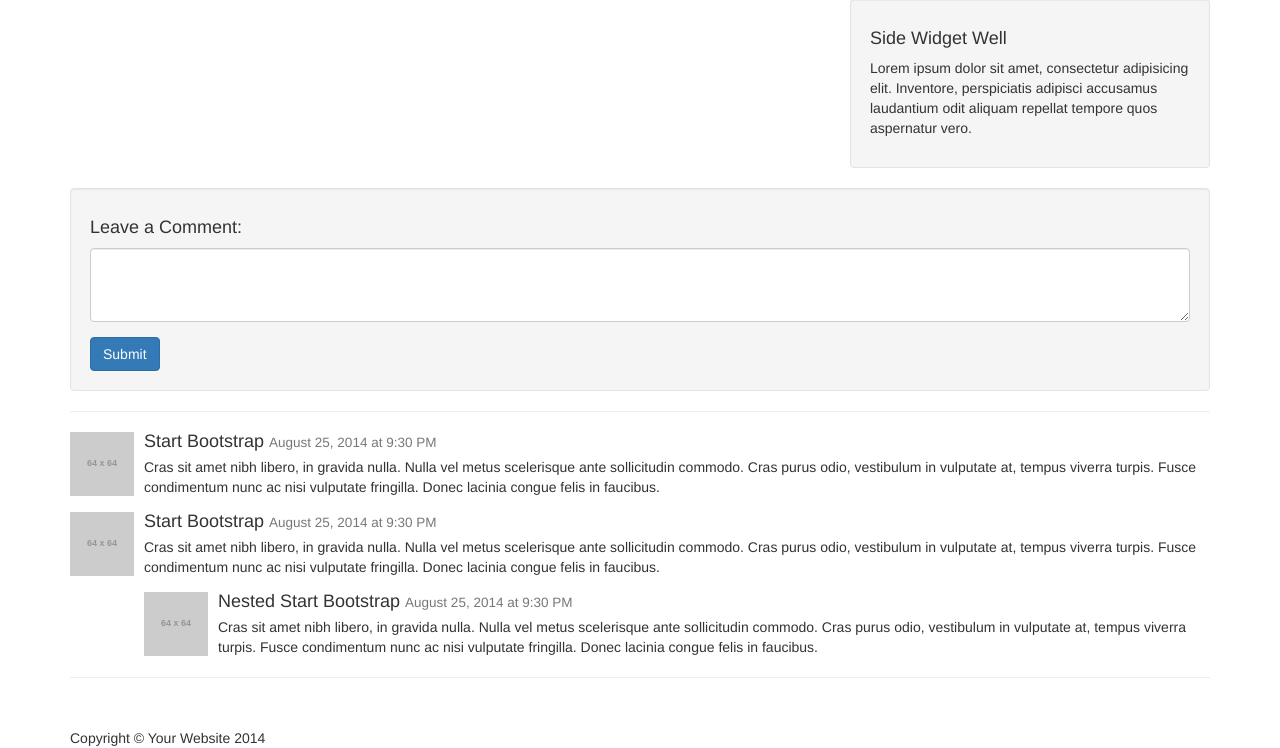
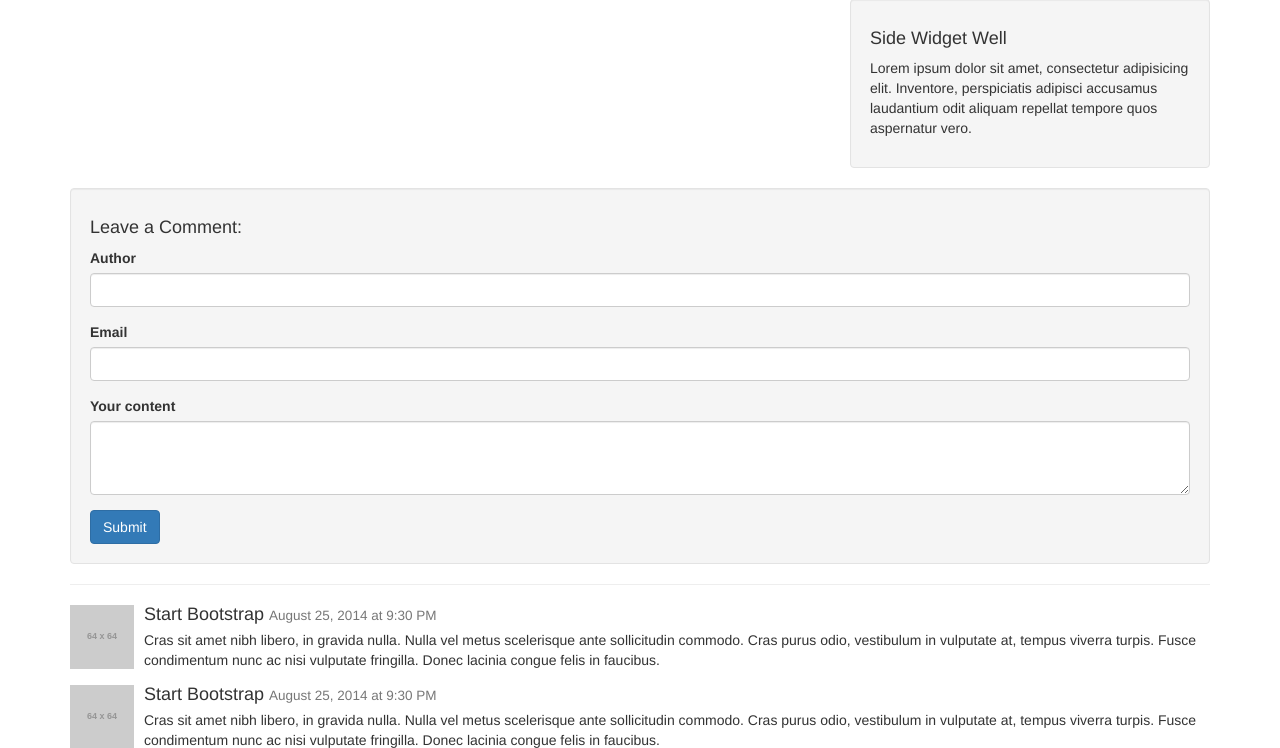
Before and after one commit to petrepyterro/CMS-built-with-PHP, a PHP site: page /images/post.php in a window 1280 px wide. Shown: the part 315-1063 px from the top of the page. Run offline with PHP 8.4, Linux system fonts and the light colour scheme; grey boxes labelled with a size stand in for pictures from a placeholder-image service; data that the repository does not hold is empty; some libraries are stand-ins or nearby versions.

Commit message:
Tailor the form for posting comments from our post page and testing it.

```diff
--- a/cms/post.php
+++ b/cms/post.php
@@ -59,14 +59,28 @@
         </div><!-- /.row -->
         <!-- Blog Comments -->
 
+        <?php
+          if (isset($_POST['create_comment'])){
+            echo "Hurray";
+          }
+        ?>
         <!-- Comments Form -->
         <div class="well">
           <h4>Leave a Comment:</h4>
-          <form role="form">
+          <form action="" method="post" role="form">
             <div class="form-group">
-              <textarea class="form-control" rows="3"></textarea>
+              <label for="comment_author">Author</label>
+              <input type="text" class="form-control" name="comment_author">
             </div>
-            <button type="submit" class="btn btn-primary">Submit</button>
+            <div class="form-group">
+              <label for="comment_email">Email</label>
+              <input type="email" class="form-control" name="comment_email">
+            </div>
+            <div class="form-group">
+              <label for="comment_content">Your content</label>
+              <textarea class="form-control" rows="3" name="comment_content"></textarea>
+            </div>
+            <button type="submit" name="create_comment" class="btn btn-primary">Submit</button>
           </form>
         </div>
 
```
